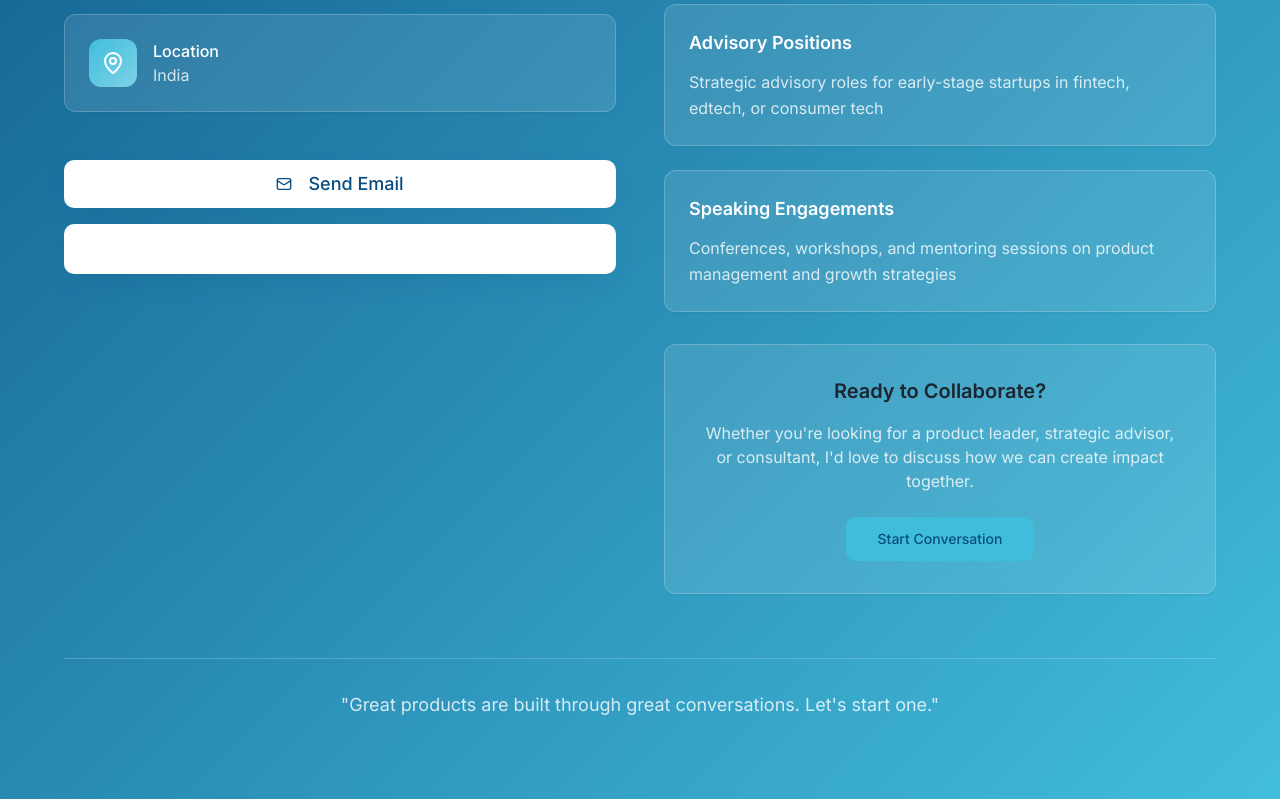
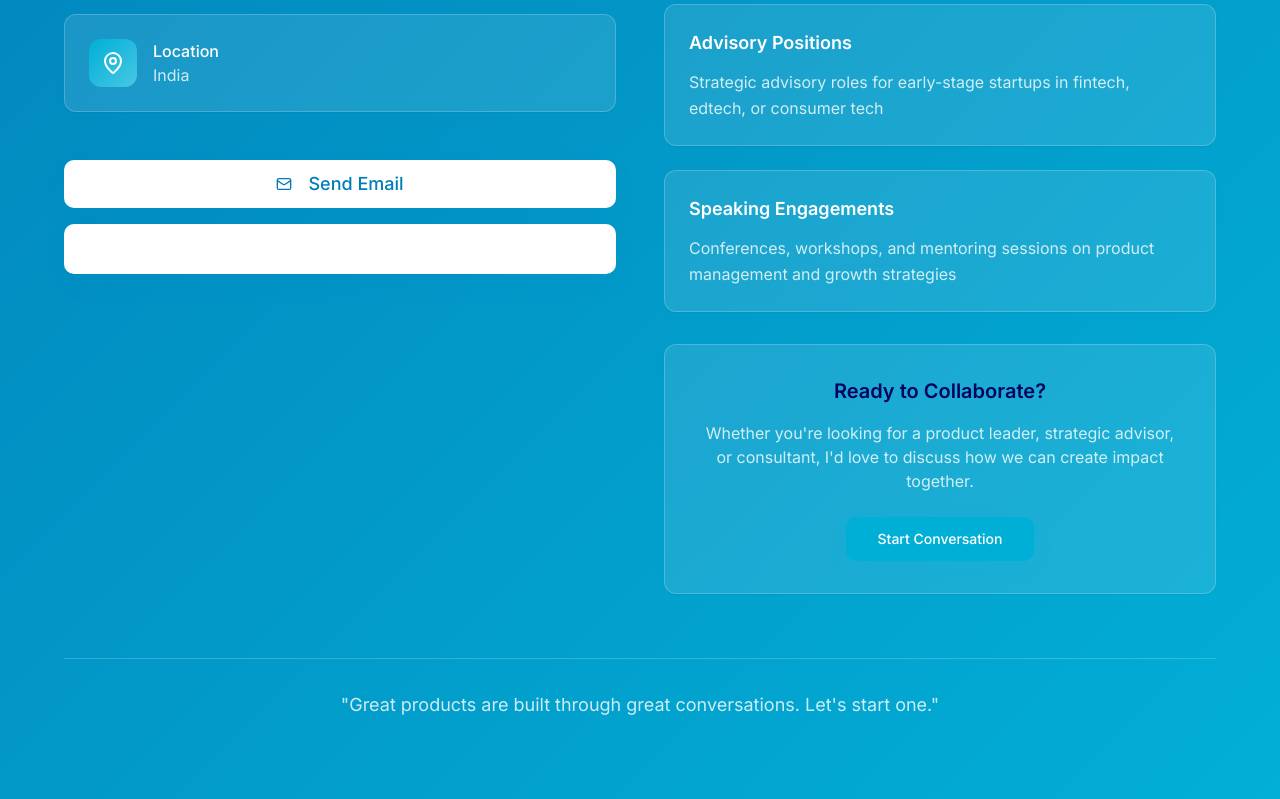
Before and after one commit to shubhamdhamija-juspay/my-resume-storybook, a React (Vite) app: page / in a window 1280 px wide. Shown: the part 8587-9386 px from the top of the page. Built offline with nearby package versions, Linux system fonts and the light colour scheme.

Commit message:
Update color scheme to match palette

```diff
--- a/src/index.css
+++ b/src/index.css
@@ -9,34 +9,34 @@ All colors MUST be HSL.
 @layer base {
   :root {
     --background: 0 0% 100%;
-    --foreground: 215 25% 15%;
+    --foreground: 238 95% 19%;
 
     --card: 0 0% 100%;
-    --card-foreground: 215 25% 15%;
+    --card-foreground: 238 95% 19%;
 
     --popover: 0 0% 100%;
-    --popover-foreground: 215 25% 15%;
+    --popover-foreground: 238 95% 19%;
 
-    --primary: 206 88% 27%;
+    --primary: 199 100% 36%;
     --primary-foreground: 0 0% 100%;
-    --primary-glow: 206 88% 40%;
+    --primary-glow: 194 100% 39%;
 
-    --secondary: 356 100% 91%;
-    --secondary-foreground: 206 88% 27%;
+    --secondary: 191 76% 89%;
+    --secondary-foreground: 207 97% 27%;
 
-    --muted: 356 100% 95%;
-    --muted-foreground: 206 40% 35%;
+    --muted: 191 71% 82%;
+    --muted-foreground: 207 97% 27%;
 
-    --accent: 192 69% 56%;
-    --accent-foreground: 206 88% 27%;
-    --accent-glow: 192 69% 70%;
+    --accent: 191 100% 42%;
+    --accent-foreground: 0 0% 100%;
+    --accent-glow: 191 74% 59%;
 
     --destructive: 0 84.2% 60.2%;
     --destructive-foreground: 210 40% 98%;
 
-    --border: 214.3 31.8% 91.4%;
-    --input: 214.3 31.8% 91.4%;
-    --ring: 210 75% 25%;
+    --border: 191 71% 82%;
+    --input: 191 71% 82%;
+    --ring: 199 100% 36%;
 
     --radius: 0.75rem;
 
@@ -74,35 +74,35 @@ All colors MUST be HSL.
   }
 
   .dark {
-    --background: 215 30% 8%;
-    --foreground: 210 40% 98%;
+    --background: 238 95% 19%;
+    --foreground: 191 76% 89%;
 
-    --card: 215 25% 10%;
-    --card-foreground: 210 40% 98%;
+    --card: 207 97% 27%;
+    --card-foreground: 191 76% 89%;
 
-    --popover: 215 25% 10%;
-    --popover-foreground: 210 40% 98%;
+    --popover: 207 97% 27%;
+    --popover-foreground: 191 76% 89%;
 
-    --primary: 192 69% 65%;
-    --primary-foreground: 206 88% 10%;
-    --primary-glow: 192 69% 75%;
+    --primary: 191 74% 59%;
+    --primary-foreground: 238 95% 19%;
+    --primary-glow: 191 71% 74%;
 
-    --secondary: 344 100% 75%;
-    --secondary-foreground: 206 88% 10%;
+    --secondary: 207 97% 27%;
+    --secondary-foreground: 191 76% 89%;
 
-    --muted: 206 30% 20%;
-    --muted-foreground: 192 40% 70%;
+    --muted: 199 100% 36%;
+    --muted-foreground: 191 71% 74%;
 
-    --accent: 108 67% 75%;
-    --accent-foreground: 206 88% 10%;
-    --accent-glow: 108 67% 85%;
+    --accent: 191 100% 42%;
+    --accent-foreground: 238 95% 19%;
+    --accent-glow: 191 71% 74%;
 
     --destructive: 0 62.8% 30.6%;
     --destructive-foreground: 210 40% 98%;
 
-    --border: 215 20% 20%;
-    --input: 215 20% 20%;
-    --ring: 210 75% 65%;
+    --border: 199 100% 36%;
+    --input: 199 100% 36%;
+    --ring: 191 74% 59%;
 
     /* Dark mode gradients */
     --gradient-primary: linear-gradient(135deg, hsl(var(--primary)), hsl(var(--primary-glow)));
```
